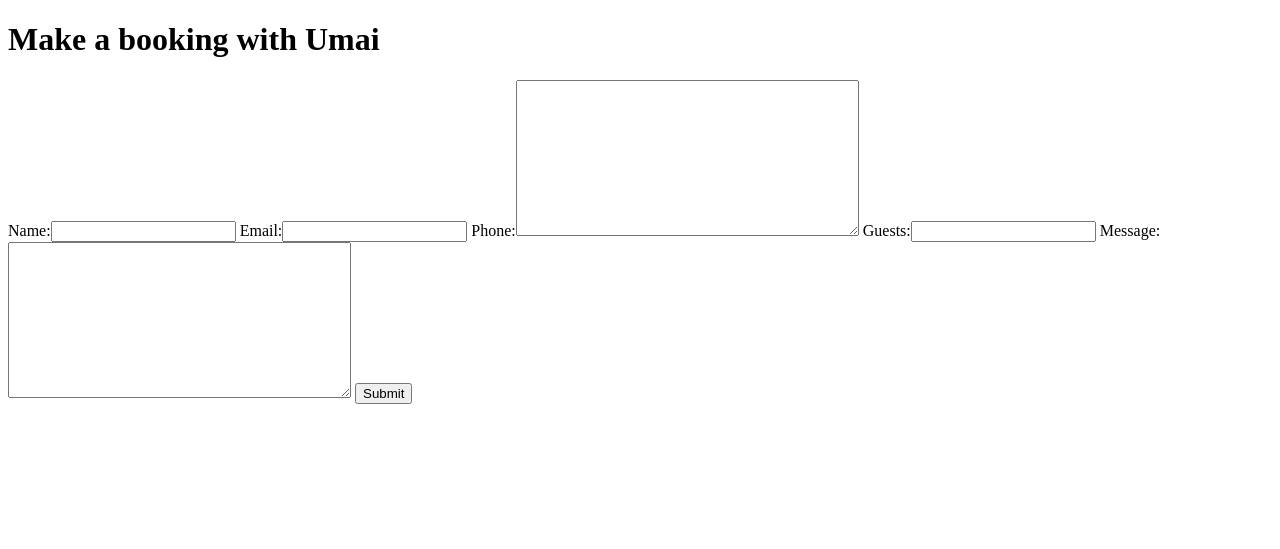
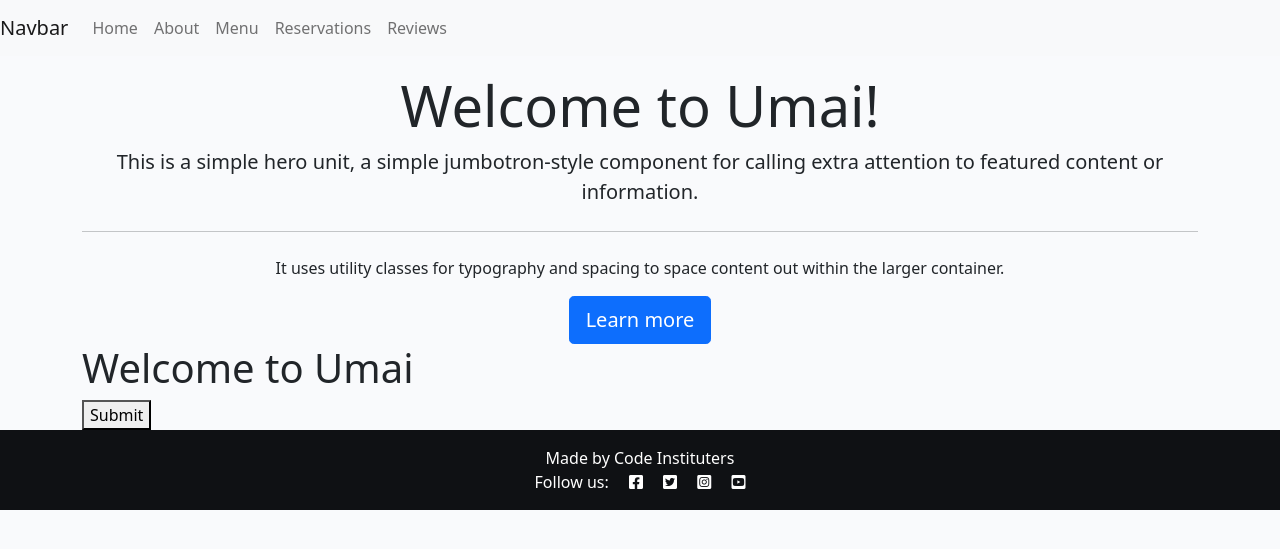
Before and after one commit to TBerrigan2101/p4_restaurant, a Django app: page / in a window 1280 px wide. Shown: the top 549 px of the page. Run offline with Django 3.2, Linux system fonts and the light colour scheme.

Commit message:
Started initial ui design using bootstrap

```diff
--- a/restaurant/urls.py
+++ b/restaurant/urls.py
@@ -2,6 +2,6 @@
 from django.urls import path
 
 urlpatterns = [
-    path('', views.BookTable.as_view(), name='home'),
+    path('', views.IndexPage.as_view(), name='index'),
     path('booking', views.BookTable.as_view(), name='booking'),
 ]
--- a/restaurant/views.py
+++ b/restaurant/views.py
@@ -7,6 +7,9 @@
 
 
 # Create your views here.
+class IndexPage(ListView):
+    model = Booking
+    template_name = 'index.html'
 
 
 class BookTable(CreateView):
@@ -15,6 +18,5 @@
     success_url = '/'
 
 
-
 class LeaveReview():
     template_name = "review.html"
--- a/static/css/style.css
+++ b/static/css/style.css
@@ -0,0 +1,142 @@
+body {
+  background-color: #F9FAFC;
+}
+
+.brand {
+  font-family: Lato, sans-serif;
+  font-size: 1.4rem;
+  font-weight: 700;
+  color: #4A4A4F;
+}
+
+.red-o {
+  color: #E84610;
+}
+
+.thin {
+  font-weight: 300;
+}
+
+.light-bg {
+  background-color: #fff;
+}
+
+.dark-bg {
+  background-color: #0f1114;
+}
+
+.main-bg {
+  background-color: #F9FAFC;
+}
+
+.card {
+  border: none;
+  background-color: transparent;
+}
+
+.image-container {
+  position: relative;
+}
+
+.image-flash {
+  position: absolute;
+  bottom: 5%;
+  min-width: 30%;
+  left: -2px;
+  background-color: #23BBBB;
+}
+
+.author {
+  color: white;
+  margin: 4px;
+  text-transform: uppercase;
+}
+
+.masthead {
+  margin-top: 10px;
+  overflow: hidden;
+  position: relative;
+  display: inline-block;
+  height: 33vh;
+  width: 100%;
+}
+
+.masthead-text {
+  background-color: #445261;
+  color: white;
+  position: relative;
+}
+
+.masthead-image {
+  position: relative;
+  overflow: hidden;
+}
+
+.masthead-image:after {
+  content: "";
+  position: absolute;
+  top: 0;
+  right: 90%;
+  height: 100%;
+  width: 150%;
+  background: #445261;
+  -webkit-transform: skew(15deg);
+  -moz-transform: skew(15deg);
+  transform: skew(15deg);
+  z-index: 100;
+}
+
+.post-link {
+  text-decoration: none;
+  color: #445261;
+}
+
+.post-link:hover,
+.page-link {
+  color: #E84610;
+}
+
+.post-title {
+  margin-top: 20%;
+  margin-left: 5%;
+}
+
+.post-subtitle {
+  margin-left: 5%;
+  color: lightgray;
+}
+
+.btn-signup {
+  background-color: #23BBBB;
+  color: #fff;
+}
+
+.btn-signup:hover,
+.btn-signup:active {
+  background-color: #fff;
+  color: #23BBBB;
+}
+
+.link {
+  color: #23BBBB;
+  text-decoration: none;
+}
+
+.link:hover,
+.link:active {
+  color: #445261;
+  text-decoration: underline;
+}
+
+.btn-like {
+  color: #E84610;
+  border: none;
+  background: transparent;
+}
+
+.btn-like:hover,
+.btn-like:active {
+  color: #E84610;
+  background: transparent;
+  border: none;
+}
--- a/templates/base.html
+++ b/templates/base.html
@@ -0,0 +1,86 @@
+{% load static %}
+
+<!DOCTYPE html>
+<html lang="en">
+    <head>
+        <title>Umai Japanese Restaurant</title>
+
+        <link rel="preconnect" href="https://fonts.gstatic.com">
+        <link href="https://fonts.googleapis.com/css2?family=Roboto:wght@300&display=swap" rel="stylesheet">
+        <link href="https://fonts.googleapis.com/css2?family=Lato:wght@300;700&display=swap" rel="stylesheet">
+        <link rel="stylesheet" href="https://cdnjs.cloudflare.com/ajax/libs/font-awesome/5.15.3/css/all.min.css">
+        <meta name="viewport" content="width=device-width, initial-scale=1" />
+        <link href="https://cdn.jsdelivr.net/npm/bootstrap@5.0.1/dist/css/bootstrap.min.css" rel="stylesheet"
+            integrity="sha384-+0n0xVW2eSR5OomGNYDnhzAbDsOXxcvSN1TPprVMTNDbiYZCxYbOOl7+AMvyTG2x" crossorigin="anonymous">
+        <script src="https://cdn.jsdelivr.net/npm/bootstrap@5.0.1/dist/js/bootstrap.bundle.min.js"
+            integrity="sha384-gtEjrD/SeCtmISkJkNUaaKMoLD0//ElJ19smozuHV6z3Iehds+3Ulb9Bn9Plx0x4" crossorigin="anonymous">
+        </script>
+        <link rel="stylesheet" href="{% static 'css/style.css' %}">
+
+    </head>
+
+    <body class="d-flex flex-column h-100 main-bg">
+
+        <!-- Navigation -->
+
+        <nav class="navbar navbar-expand-sm navbar-light bg-light">
+            <a class="navbar-brand" href="#">Navbar</a>
+            <button class="navbar-toggler" type="button" data-toggle="collapse" data-target="#navbarNav" aria-controls="navbarNav" aria-expanded="false" aria-label="Toggle navigation">
+              <span class="navbar-toggler-icon"></span>
+            </button>
+            <div class="collapse navbar-collapse" id="navbarNav">
+              <ul class="navbar-nav">
+                <li class="nav-item active">
+                  <a class="nav-link" href="#">Home <span class="sr-only">(current)</span></a>
+                </li>
+                <li class="nav-item">
+                  <a class="nav-link" href="#">About</a>
+                </li>
+                <li class="nav-item">
+                  <a class="nav-link" href="#">Menu</a>
+                </li>
+                <li class="nav-item">
+                  <a class="nav-link" href="#">Reservations</a>
+                </li>
+                <li class="nav-item">
+                    <a class="nav-link" href="#">Reviews</a>
+                  </li>
+              </ul>
+            </div>
+          </nav>
+
+          <div class="container mt-3">
+            <section class="jumbotron jumbotron-fluid text-center">
+            <h1 class="display-4">Welcome to Umai!</h1>
+            <p class="lead">This is a simple hero unit, a simple jumbotron-style component for calling extra attention to featured content or information.</p>
+            <hr class="my-4">
+            <p>It uses utility classes for typography and spacing to space content out within the larger container.</p>
+            <a class="btn btn-primary btn-lg" href="#" role="button">Learn more</a>
+            </section>
+          </div>
+
+          <div class="container">
+            {% block content %}
+            <!-- Content Goes here -->
+            {% endblock content %}
+        </div>
+
+        </main>
+
+        <!-- Footer -->
+        <footer class="footer mt-auto py-3 dark-bg">
+            <p class="m-0 text-center text-white">Made by Code Instituters</p>
+            <p class="m-0 text-center text-white">Follow us: <i class="fab fa-facebook-square ms-3"></i>
+                <i class="fab fa-twitter-square ms-3"></i>
+                <i class="fab fa-instagram-square ms-3"></i>
+                <i class="fab fa-youtube-square ms-3"></i></p>
+        </footer>
+        <script>
+            setTimeout(function () {
+                let messages = document.getElementById('msg');
+                let alert = new bootstrap.Alert(messages);
+                alert.close();
+            }, 2000);
+        </script>
+</body>
+</html>
--- a/templates/booking.html
+++ b/templates/booking.html
@@ -1,18 +1,13 @@
-<!DOCTYPE html>
-<html lang="en">
-<head>
-    <meta charset="UTF-8">
-    <meta name="viewport" content="width=device-width, initial-scale=1.0">
-    <title>Umai - Make a Booking</title>
-</head>
-<body>
-<h1>Make a booking with Umai</h1>
+{% extends 'base.html' %}
+
+{% block content %}
 
 <form method="POST">
+    <div class="form-group">
     {{form}}
     {% csrf_token %}
     <button type="submit">Submit</button>
+    </div>
 </form>
 
-</body>
-</html>
+{%endblock%}
--- a/templates/index.html
+++ b/templates/index.html
@@ -1,11 +1,7 @@
-<!DOCTYPE html>
-<html lang="en">
-<head>
-    <meta charset="UTF-8">
-    <meta name="viewport" content="width=device-width, initial-scale=1.0">
-    <title>Document</title>
-</head>
-<body>
+{% extends 'base.html' %}
+
+{% block content %}
+
 <h1>Welcome to Umai</h1>
 
 <form method="POST">
@@ -13,5 +9,4 @@
     {% csrf_token %}
     <button type="submit">Submit</button>
 
-</body>
-</html>
+{%endblock%}
```
Also changed, not shown: media/images/food1.jpg (added), media/images/food2.jpg (added), media/images/food3.jpg (added).
